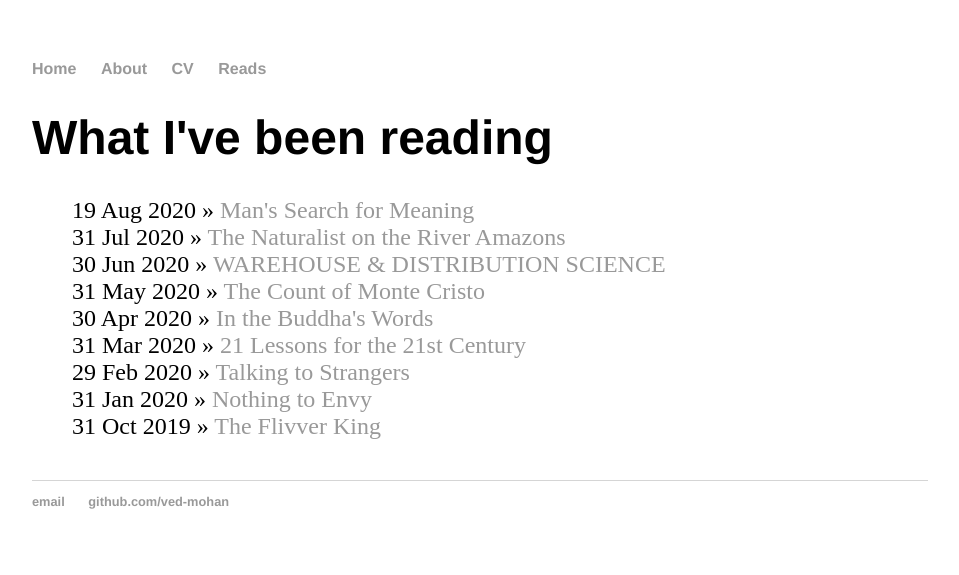
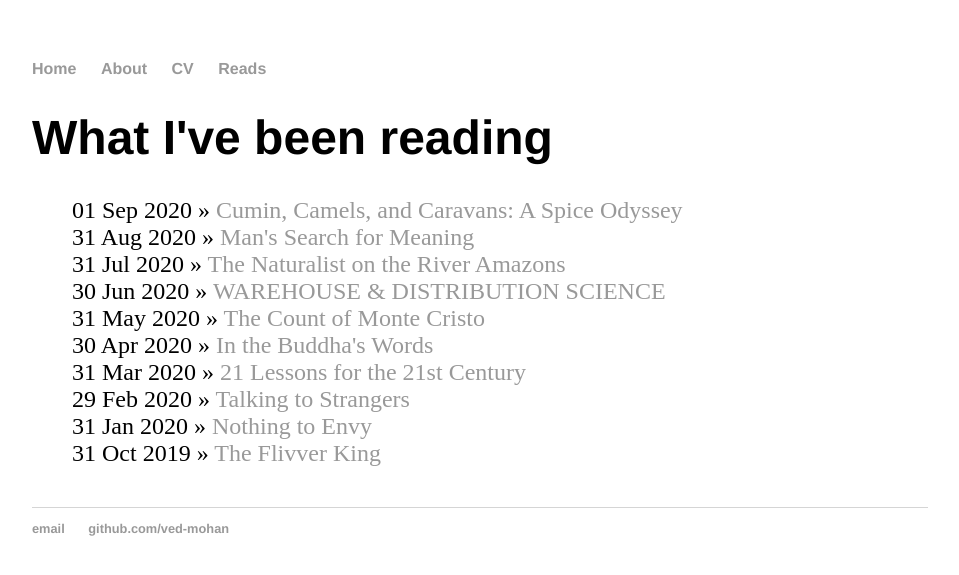
Before and after one commit to ved-mohan/ved-mohan.github.io, a Jekyll site: the page built from blog/index.html, in a window 1280 px wide. Shown: the top 575 px of the page, without its empty margins (160-1119 px from the left). Built offline with Jekyll 4.4.1, drawn with Linux system fonts in a browser that asks for light colours.

Commit message:
added september 2020 books

```diff
--- a/_posts/2020-08-31-Aug.md
+++ b/_posts/2020-08-31-Aug.md
@@ -1,7 +1,7 @@
 ---
 layout: post
 title: "Man's Search for Meaning"
-date: 2020-08-19
+date: 2020-08-31
 ---
 
 by Viktor Frankl
--- /dev/null
+++ b/_posts/2020-09-01-Sep.md
@@ -0,0 +1,9 @@
+---
+layout: post
+title: "Cumin, Camels, and Caravans: A Spice Odyssey"
+date: 2020-09-01
+---
+
+by Gary Paul Nabhan
+
+Still reading
```
Also changed, not shown: 1 other file.
